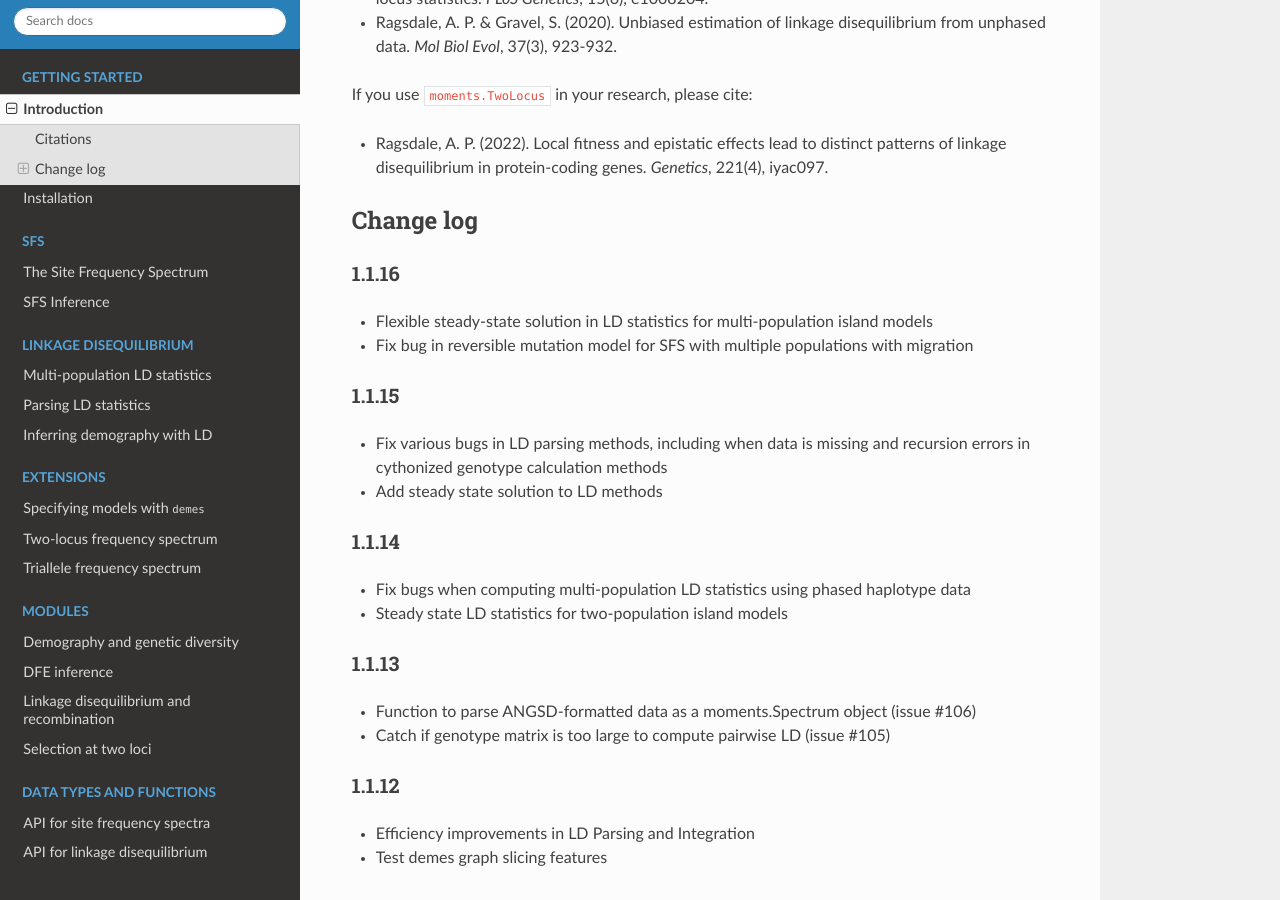
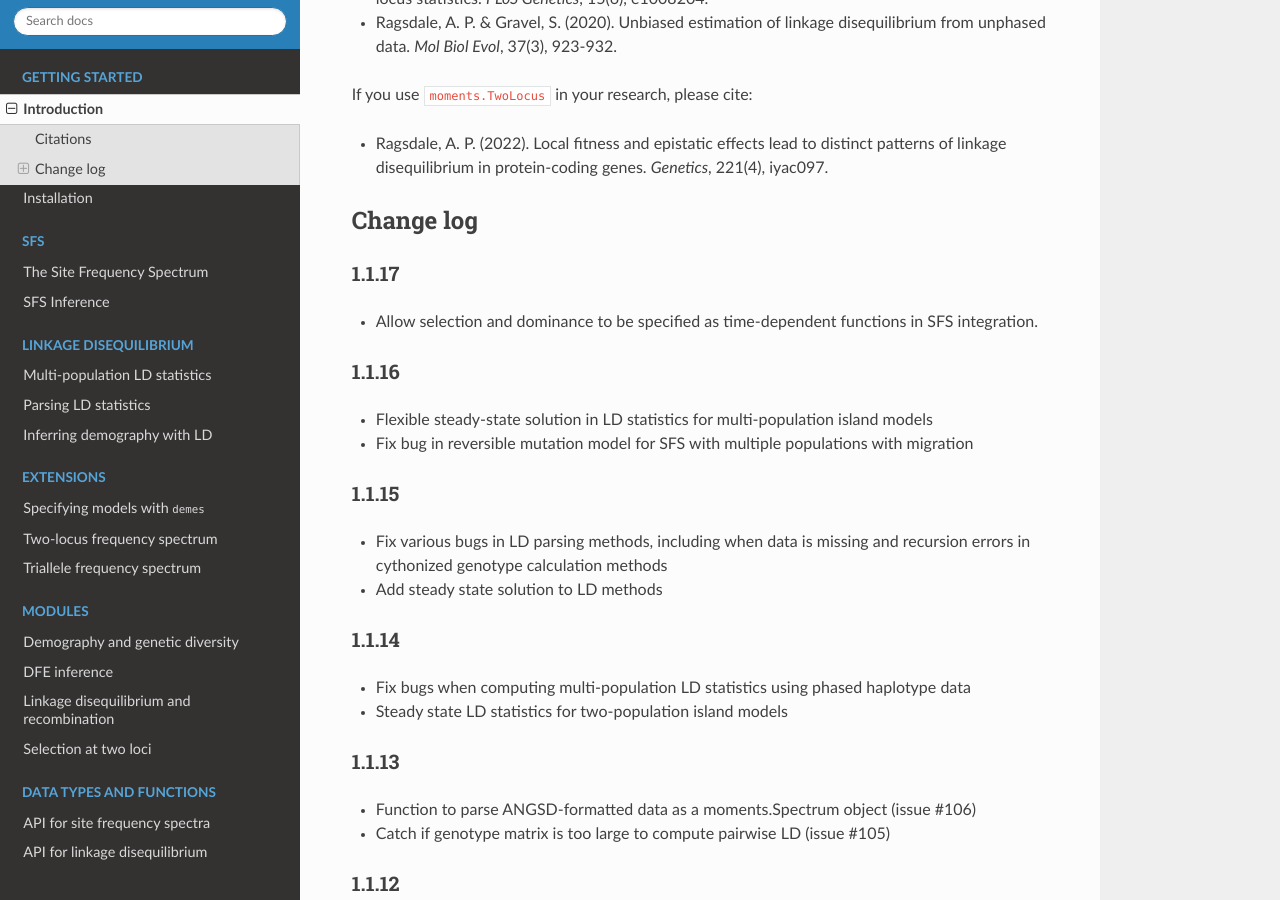
Before and after one commit to MomentsLD/moments, a Sphinx documentation site: the page built from docs/introduction.rst, in a window 1280 px wide and 900 px high, scrolled down 1034 px. Built offline with Sphinx 7.4.7 and the Read the Docs theme 2.0.0, drawn with Linux system fonts in a browser that asks for light colours.

Commit message:
Bump to version 1.1.17

```diff
--- a/docs/introduction.rst
+++ b/docs/introduction.rst
@@ -60,6 +60,12 @@ If you use ``moments.TwoLocus`` in your research, please cite:
 **********
 Change log
 **********
+
+1.1.17
+======
+
+- Allow selection and dominance to be specified as time-dependent functions
+  in SFS integration.
 
 1.1.16
 ======
--- a/moments/_version.py
+++ b/moments/_version.py
@@ -1,4 +1,4 @@
 """Version information."""
 
 # The following line *must* be the last in the module, exactly as formatted:
-__version__ = "1.1.16"
+__version__ = "1.1.17"
```
